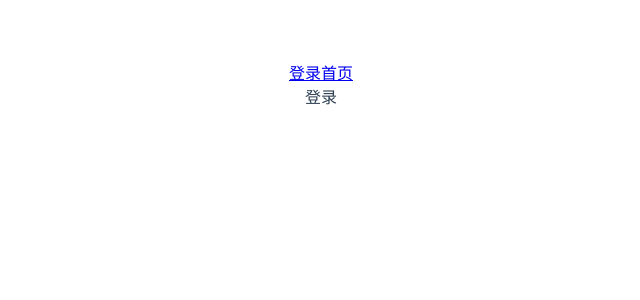
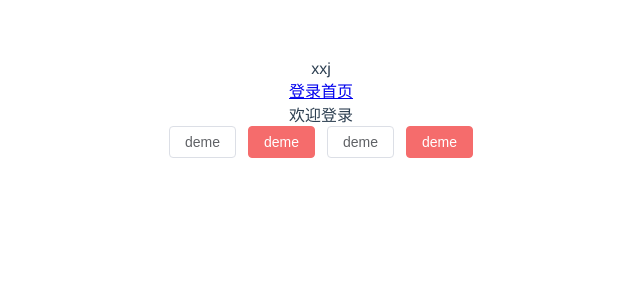
Before and after one commit to Cang-Hai-XXJ/vue3-ts-cms, a Vue app: page /#/login in a window 1280 px wide. Shown: the top 300 px of the page, without its empty margins (319-959 px from the left). Built offline with nearby package versions, Linux system fonts and the light colour scheme; no server answers.

Commit message:
feat: 集成element-plus,axios

```diff
--- a/src/App.vue
+++ b/src/App.vue
@@ -1,8 +1,11 @@
 <template>
   <div id="app">
+    <div>{{ $store.state.name }}</div>
     <router-link to="/login">登录</router-link>
     <router-link to="/main">首页</router-link>
     <router-view></router-view>
+    <el-button>deme</el-button>
+    <el-button type="danger">deme</el-button>
   </div>
 </template>
 
--- /dev/null
+++ b/src/service/index.ts
@@ -0,0 +1,33 @@
+import axios from 'axios'
+
+axios.defaults.baseURL = 'http://httpbin.org'
+axios.defaults.timeout = 5000
+axios
+  .get('get', {
+    params: {
+      name: 'xxj',
+      age: 18
+    }
+  })
+  .then((res) => {
+    console.log(res.data)
+  })
+
+//多个请求一起发送,一起返回
+axios
+  .all([
+    axios.get('get'),
+    axios.post('post', {
+      data: {
+        name: 'all'
+      }
+    })
+  ])
+  .then((res) => {
+    console.log('all0000', res[0].data)
+    console.log('all1111', res[1].data)
+  })
+
+//拦截器 ,f1成功回调，f2失败回调
+// axios.interceptors.request(fn1,fn2)
+// axios.interceptors.response(fn1,fn2)
--- a/src/shims-vue.d.ts
+++ b/src/shims-vue.d.ts
@@ -4,3 +4,5 @@ declare module '*.vue' {
   const component: DefineComponent<{}, {}, any>
   export default component
 }
+
+declare let $store: any
--- /dev/null
+++ b/src/store/index.ts
@@ -0,0 +1,12 @@
+import { createStore } from 'vuex'
+const store = createStore({
+  state() {
+    return {
+      name: 'xxj'
+    }
+  },
+  mutations: {},
+  actions: {}
+})
+
+export default store
--- a/src/views/login/login.vue
+++ b/src/views/login/login.vue
@@ -1,5 +1,7 @@
 <template>
-  <div>登录</div>
+  <div>欢迎登录</div>
+  <el-button>deme</el-button>
+  <el-button type="danger">deme</el-button>
 </template>
 
 <script lang="ts" setup()>
--- a/tsconfig.json
+++ b/tsconfig.json
@@ -20,6 +20,7 @@
   },
   "include": [
     "src/**/*.ts",
+    "src/**/*.d.ts",
     "src/**/*.tsx",
     "src/**/*.vue",
     "tests/**/*.ts",
```
Also changed, not shown: package.json (+7 -2 lines), src/main.ts (+7 -0 lines), vue.config.js (+12 -0 lines), commitlint.config.js (renamed from commit.config.js), 1 other file (tests, documents, lock files or other folders).
